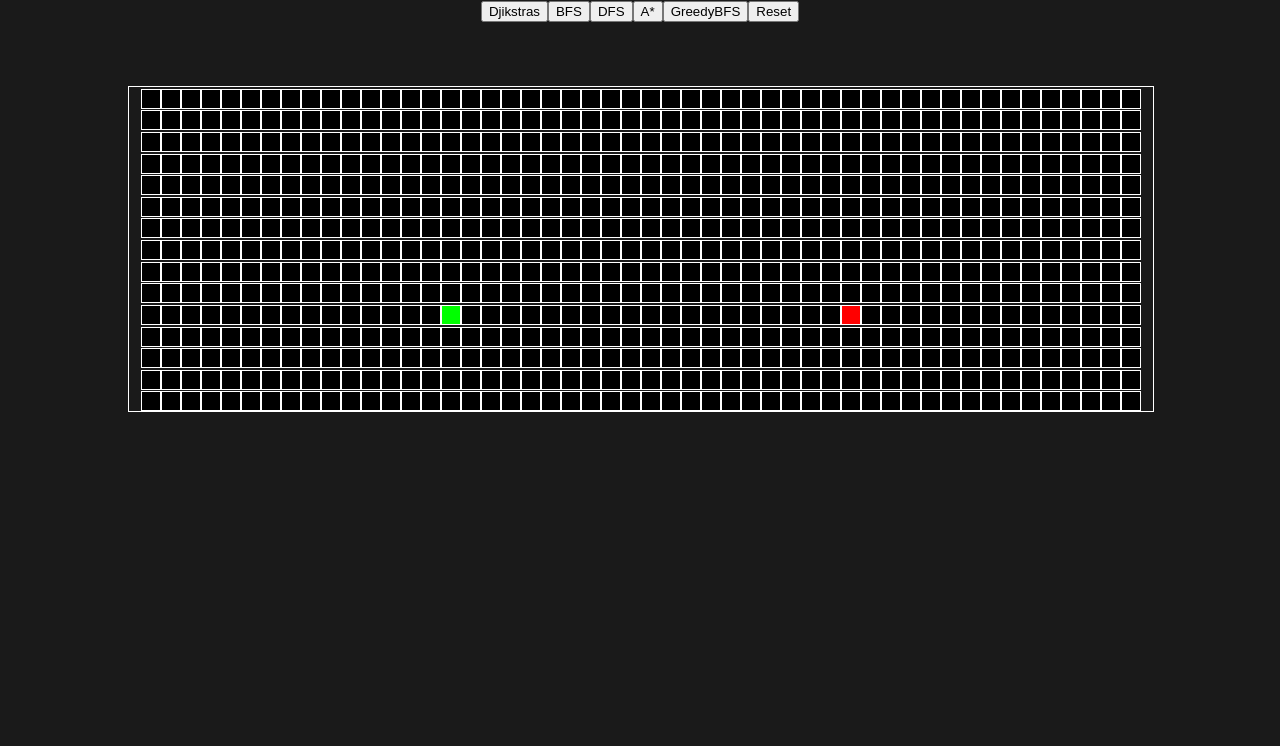
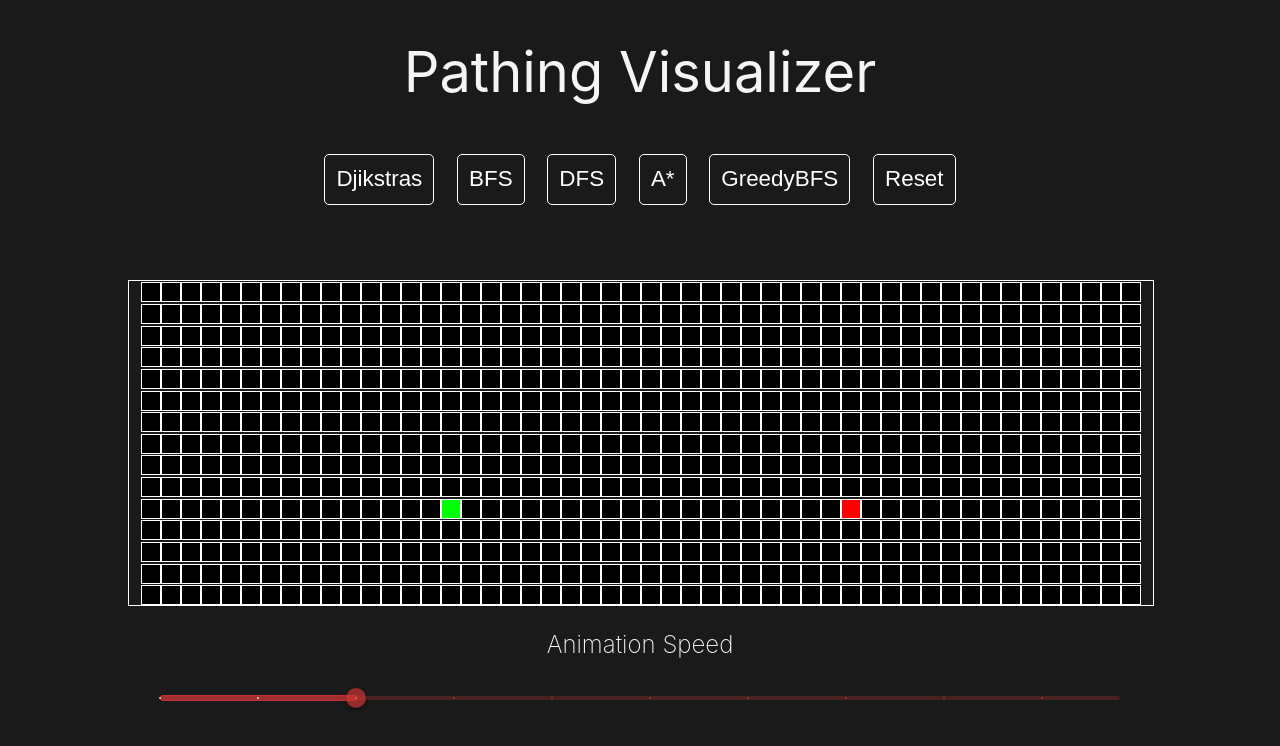
Before and after one commit to MohsinRehman12/algovisualizer, a React (Create React App) app: page / in a window 1280 px wide. Shown: the top 746 px of the page. Built offline with nearby package versions, Linux system fonts and the light colour scheme.

Commit message:
fixed bug for distance not found

```diff
--- a/src/components/pathvisualizer/PathVisualizer.jsx
+++ b/src/components/pathvisualizer/PathVisualizer.jsx
@@ -6,6 +6,7 @@ import * as Djikstras from './algorithms/Djikstras'
 import * as BFS from './algorithms/BFS'
 import * as Astar from './algorithms/Astar'
 import * as GreedySearch from './algorithms/GreedySearch'
+import { Slider } from '@mui/material';
 function PathVisualizer() {
 
     const [nodes, setNodes] = useState([])
@@ -17,7 +18,7 @@ function PathVisualizer() {
     const [FINISH_NODE_ROW, setFinish] = useState(10);
     const [FINISH_NODE_COL, setFinishCol] = useState(35);
     const [isRunning, setIsRunning] = useState(false);
-
+    const [animationSpeed, setAnimationSpeed] = useState(11);
 
 
     const createNode = (col, row) => {
@@ -129,7 +130,7 @@ function PathVisualizer() {
 
 
                     animateShortestPath(nodesInShortestPathOrder);
-                }, 10 * i);
+                }, animationSpeed * i);
                 return;
             }
 
@@ -138,7 +139,7 @@ function PathVisualizer() {
                 document.getElementById(`node-${node.row}-${node.col}`).className = 'nodeBox node-visited'
                 setNodes(tempBoard);
 
-            }, 10 * i);
+            }, animationSpeed * i);
         }
 
         console.log("here",nodes);
@@ -163,7 +164,7 @@ function PathVisualizer() {
 
                     animateShortestPath(nodesInShortestPathOrder);
 
-                }, 10 * i);
+                }, animationSpeed * i);
                 console.log("here2",nodes);
                 return;
             }
@@ -173,7 +174,7 @@ function PathVisualizer() {
                 document.getElementById(`node-${node.row}-${node.col}`).className = 'nodeBox node-visited'
                 setNodes(tempBoard);
 
-            }, 10 * i);
+            }, animationSpeed * i);
         }
 
 
@@ -187,7 +188,7 @@ function PathVisualizer() {
                 if(nodesInShortestPathOrder.length-1 === i){
                     setIsRunning(false);
                 }
-            }, 50 * i);
+            }, (animationSpeed*5 * i));
 
         }
 
@@ -202,8 +203,12 @@ function PathVisualizer() {
         const newNode = {
             ...node,
             isWall: !node.isWall,
+            distance: Infinity,
         };
         tempBoard[row][col] = newNode;
+        tempBoard[row][col].isWall = !node.isWall;
+        tempBoard[row][col].distance = Infinity;
+
         setNodes(tempBoard);
     }
 
@@ -236,6 +241,9 @@ function PathVisualizer() {
             return;
         }
         if(finishIsPressed){
+
+            if(row === START_NODE_ROW && col === START_NODE_COL) return;
+            if(nodes[row][col].isWall) return;
             moveGoal(row,col);
             return;
         }
@@ -266,7 +274,10 @@ function PathVisualizer() {
             isStart: false,
         }
         tempBoard[row][col] = newNode;
+        tempBoard[row][col].isStart = true;
         tempBoard[START_NODE_ROW][START_NODE_COL] = newOldStart;
+        tempBoard[START_NODE_ROW][START_NODE_COL].isStart = false;
+
         setStart(row);
         setStartCol(col);
 
@@ -406,6 +417,16 @@ function PathVisualizer() {
 
     }
 
+    function handleSliderChangeTime(e){
+        setAnimationSpeed(e.target.value);
+    }
+
+
+    useEffect(() => {
+
+        console.log("board",nodes)
+
+    },[isRunning])
 
 
 
@@ -413,13 +434,18 @@ function PathVisualizer() {
 
   return (
     <>
-        <button onClick={DjikstrasVisualizer} disabled={isRunning}>Djikstras</button>
-        <button onClick={BFSVisualizer} disabled={isRunning}>BFS</button>
-        <button onClick={DFSVisualizer} disabled={isRunning}>DFS</button>
-        <button onClick={AstarVisualizer}disabled={isRunning}>A*</button>
-        <button onClick={GreedyBFSVisualizer}disabled={isRunning} >GreedyBFS</button>
-        <button onClick={resetBoard} disabled={isRunning}>Reset</button>
+    <div className="header">
+      <h1 className='headerText'>Pathing Visualizer</h1>
+    </div>
+        <div className="buttonBox">
 
+        <button className="bar-button" onClick={DjikstrasVisualizer} disabled={isRunning}>Djikstras</button>
+        <button className="bar-button" onClick={BFSVisualizer} disabled={isRunning}>BFS</button>
+        <button className="bar-button" onClick={DFSVisualizer} disabled={isRunning}>DFS</button>
+        <button className="bar-button" onClick={AstarVisualizer}disabled={isRunning}>A*</button>
+        <button className="bar-button" onClick={GreedyBFSVisualizer}disabled={isRunning} >GreedyBFS</button>
+        <button className="bar-button" onClick={resetBoard} disabled={isRunning}>Reset</button>
+    </div>
     <div className="nodeContainer">
 
 
@@ -452,6 +478,25 @@ function PathVisualizer() {
 
     </div>
 
+    <h3 className="sliderHeaders"> Animation Speed</h3>
+
+    <Slider
+        defaultValue={11}
+        aria-labelledby="discrete-slider"
+        valueLabelDisplay="auto"
+        step={5}
+        marks
+        min={1}
+        max={50}
+        onChange={handleSliderChangeTime}
+        id='sortbutton9'
+        disabled={isRunning}
+        className='sort-sliders'
+
+        ></Slider>
+
+
+
     </>
   )
 }
--- a/src/components/pathvisualizer/algorithms/Astar.jsx
+++ b/src/components/pathvisualizer/algorithms/Astar.jsx
@@ -6,6 +6,12 @@ export function Astar( board, start, finish){
     const fringe = [start];
     const closedSet = new Set();
     console.log("Astar", board, start, finish);
+    for(const row of board){
+        for(const node of row){
+            if(node.isStart || node.isFinish) continue;
+            node.distance = Infinity
+        }
+    }
 
     start.distance = 0
     while(fringe.length>0){
--- a/src/components/pathvisualizer/algorithms/GreedySearch.jsx
+++ b/src/components/pathvisualizer/algorithms/GreedySearch.jsx
@@ -8,6 +8,12 @@ export function GreedyBFS(board, start, finish) {
 
     start.distance = 0;
     fringe.push(start);
+    for(const row of board){
+        for(const node of row){
+            if(node.isStart || node.isFinish) continue;
+            node.distance = Infinity
+        }
+    }
 
     while (fringe.length > 0) {
       sortNodesByDistance(fringe, finish);
```
